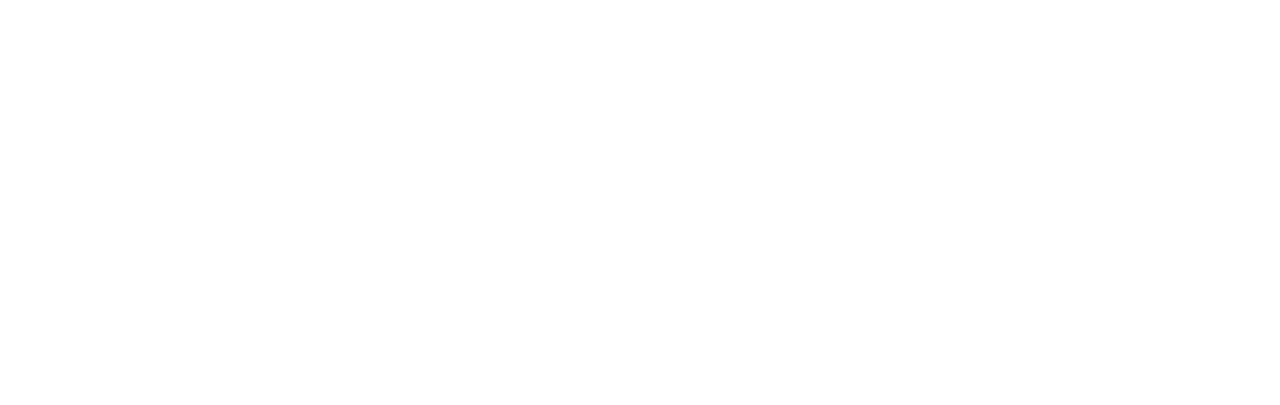
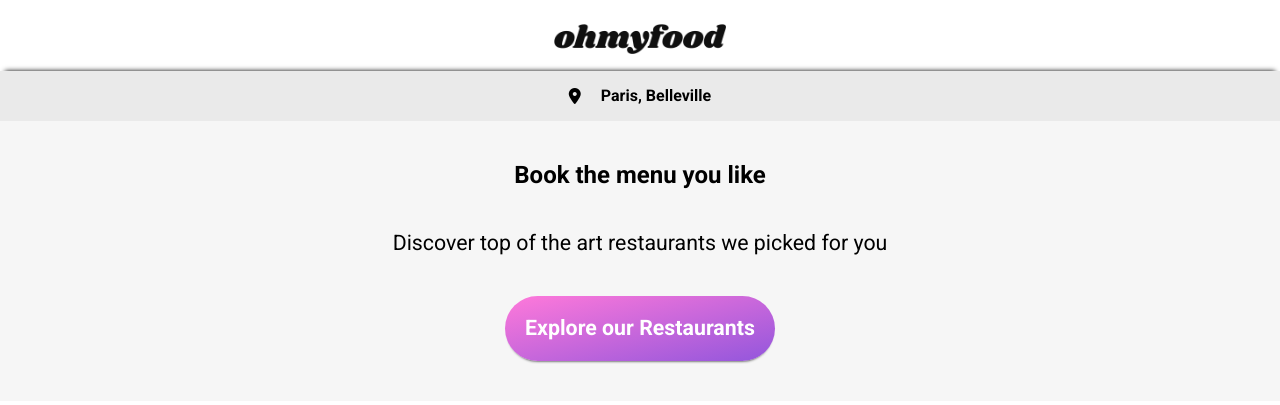
Before and after one commit to jimmypop1985/Oh-My-Food, a website: page index.html in a window 1280 px wide. Drawn offline with Linux system fonts and the light colour scheme; a web font is replaced by a local one.

Commit message:
Added the logo, location and title to main with styling

```diff
--- a/index.html
+++ b/index.html
@@ -3,14 +3,36 @@
     <head>
         <meta charset="utf-8">
         <meta http-equiv="X-UA-Compatible" content="IE=edge">
-        <title></title>
+        <title>Oh My Food</title>
+        <meta name="viewport" content="width=device-width, initial-scale=1">
         <meta name="description" content="">
-        <meta name="viewport" content="width=device-width, initial-scale=1">
-        <link rel="stylesheet" href="/css/normalize.css">
-        <link rel="stylesheet" href="/css/style.css">
+        <link rel="stylesheet" href=css/normalize.css>
+        <link rel="stylesheet" href=css/style.css>
+        <script src="https://kit.fontawesome.com/3ba86adbe3.js" crossorigin="anonymous"></script>
     </head>
     <body>
+        <header>
+            <img src = "images/ohmyfood.png" alt = "Oh My Food Logo" title="Logo">
+        </header>
+        <main>
 
+            <section>
+            <div class = "location">
+                <i class="fa-solid fa-location-dot location__icon--icon"></i>
+                <h1 class = "location__info location__text">Paris, Belleville</h1>
+            </div>
+
+            <div class = "container">
+                <h2 class = "container__text container__text--large container__text--bold">
+                    Book the menu you like
+                </h2>
+                <h3 class = "container__text container__text--medium container__text--normal">
+                    Discover top of the art restaurants we picked for you
+                </h3>
+                <div class = "container__text container__text--medium container__text--bold container__text--link">Explore our Restaurants</div>
+            </div>
+        </section>
+        </main>
 
     </body>
 </html>
--- a/sass/_config.scss
+++ b/sass/_config.scss
@@ -1,14 +1,55 @@
+//Imports the required fonts
 @import url('https://fonts.googleapis.com/css2?family=Shrikhand&display=swap');
-@import url('https://fonts.googleapis.com/css2?family=Roboto&family=Shrikhand&display=swap');
+@import url('https://fonts.googleapis.com/css2?family=Roboto:wght@400;700&family=Shrikhand&display=swap');
 
+@function set-text-colour($color){
+    @if (lightness($color) > 40%){
+        @return #000000;
+    }
+    @else {
+        @return #ffffff;
+    }
+}
+
+//Declares variables
 $text_font:  'Roboto';
 $logo_text_font: 'Shrikhand';
 $primary_color:#9356DC;
 $secondary_color: #FF79DA;
 $tertiary_color: #99E2D0;
+$bold: 700;
+$normal: 400;
 
-*{
+@mixin centered{
+    display: flex;
+    justify-content: center;
+    align-items: center;
+}
+
+
+//Resets
+* {
     box-sizing: border-box;
     margin:0;
     padding:0;
 }
+
+
+//Settings for responsive layout
+@mixin media-md {
+    @media screen and (min-width: 768px) {
+        @content;
+    }
+}
+
+@mixin media-lg {
+    @media screen and (min-width: 1024px)
+        {
+            @content;
+        }
+    }
+@mixin media-xl {
+    @media screen and (min-width: 1600px) {
+        @content;
+    }
+}
--- a/sass/main.scss
+++ b/sass/main.scss
@@ -1,10 +1,86 @@
 @import 'config';
 
-html {
-    width: 375px;
+
+header{
+    width: 100%;
+    height: 65px;
+    padding: 1rem;
+    @include centered;
+    margin-top: 0.4rem;
+
+    img {
+        height:30px;
+        width: auto;
+    }
 
 }
 
-body {
-    max-width:375px;
+main {
+
+    width: 100%;
+    margin: 0 auto;
+    font-family: $text_font;
+
+    .location {
+        @include centered;
+        width:100%;
+        height:50px;
+        background-color: #eaeaea;
+        gap:20px;
+        box-shadow: 0 -5px 5px -5px;
+
+        &__text {
+            font-size: 12pt;
+        }
+
+        &__icon {
+            height: 16px;
+        }
+    }
+
+    .container {
+
+        height:280px;
+        @include centered;
+        flex-direction: column;
+        justify-content: space-evenly;
+        background-color: #f6f6f6;
+
+
+        &__text {
+            text-align: center;
+
+
+            &--large{
+                font-size: 18pt;
+                font-weight: $bold;
+            }
+
+            &--medium{
+                font-size: 16pt;
+            }
+
+            &--bold{
+                font-weight: $bold;
+            }
+
+            &--normal{
+                font-weight: $normal
+            }
+
+            &--link {
+                background: linear-gradient(to bottom right, $secondary-color, $primary_color);
+                padding:20px;
+                border-radius: 100px;
+                font-weight: $bold;
+                color: white;
+                box-shadow: 0px 3px 3px -3px black;
+            }
+        }
+    }
+
 }
+footer{
+    bottom:0px;
+    height:200px;
+}
```
Also changed, not shown: css/style.css, images/ohmyfood.png (added), 1 other file.
